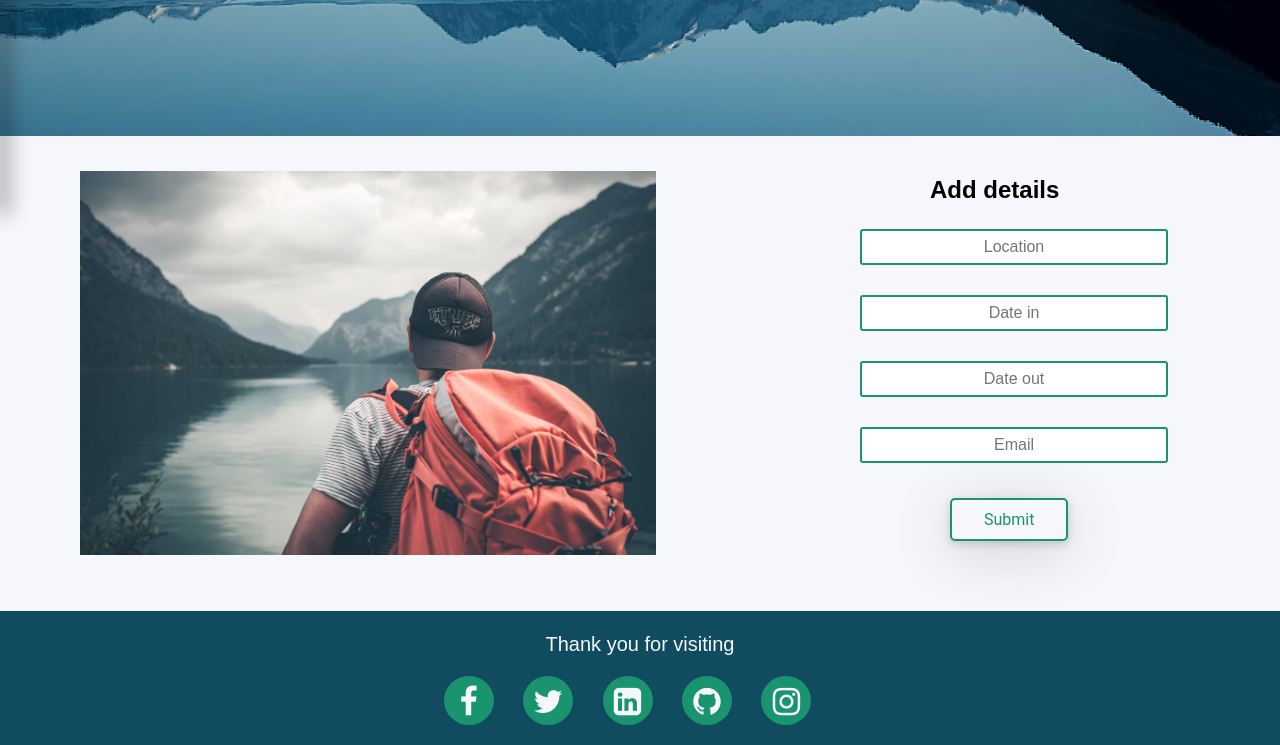
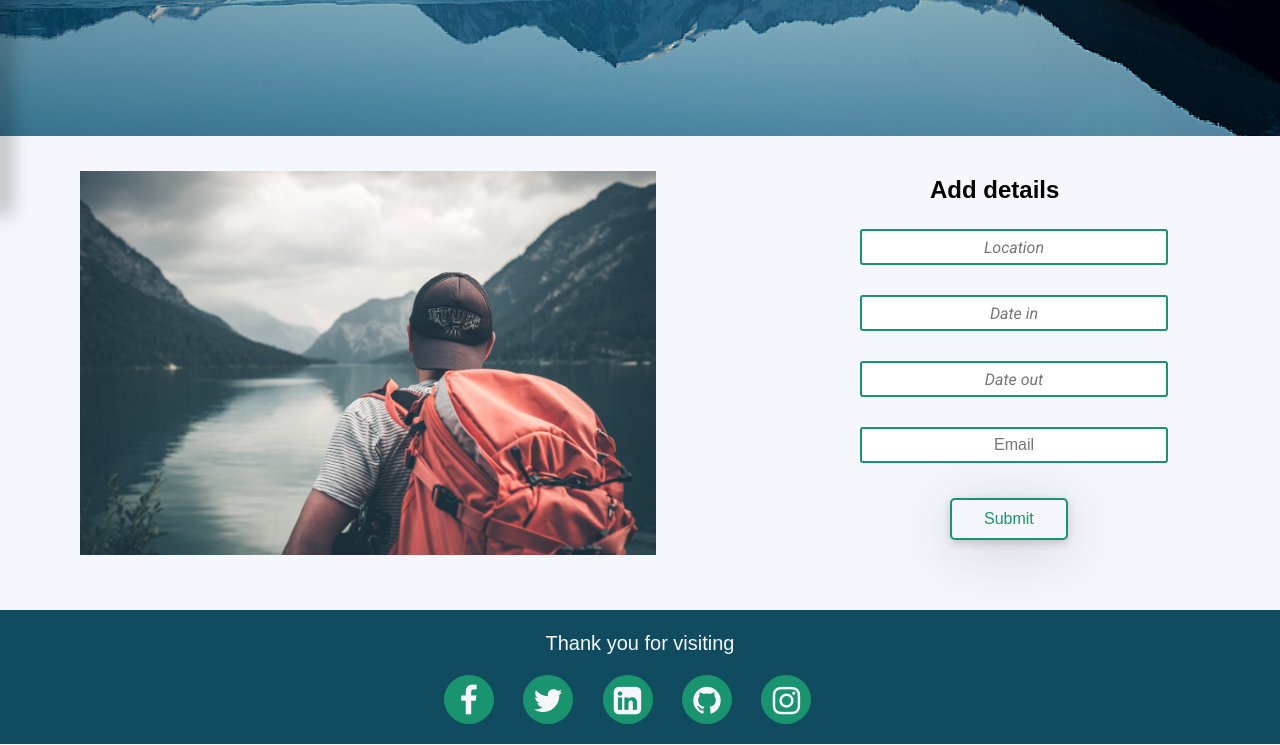
Before and after one commit to ayeshatahirme/TravelGo, a PHP site: page /main.php in a window 1280 px wide. Shown: the part 658-1403 px from the top of the page. Run offline with PHP 8.4, Linux system fonts and the light colour scheme.

Commit message:
Update made

```diff
--- a/index.php
+++ b/index.php
@@ -4,6 +4,8 @@
     <meta charset="UTF-8">
     <meta http-equiv="X-UA-Compatible" content="IE=edge">
     <meta name="viewport" content="width=device-width, initial-scale=1.0">
+    <link rel="preconnect" href="https://fonts.gstatic.com" crossorigin>
+    <link href="https://fonts.googleapis.com/css2?family=Roboto:ital@1&display=swap" rel="stylesheet">
     <link rel="stylesheet" href="stylesheet.css">
     <script src="script.js"></script>
     <title>IVION</title>
@@ -23,7 +25,8 @@
 
                 <form id="img-name" method="POST" action="main.html">
                     <input type="file" id="upload-img" name="image" accept="images/*" capture />
-                </form>
+                    </form>
+
                     <input type="text" id="fullname" placeholder="Full Name" required="">
                 </form>
             </form>
--- a/main.php
+++ b/main.php
@@ -8,26 +8,12 @@
     <!-- <link rel="stylesheet" href="stylesheet.css"> -->
     <link rel="stylesheet" href="stylesheet.css?v=<?php echo time(); ?>">
     <link rel="stylesheet" href="https://cdnjs.cloudflare.com/ajax/libs/font-awesome/4.7.0/css/font-awesome.min.css">
+    <link rel="preconnect" href="https://fonts.googleapis.com">
+    <link rel="preconnect" href="https://fonts.gstatic.com" crossorigin>
+    <link href="https://fonts.googleapis.com/css2?family=Roboto:ital@1&display=swap" rel="stylesheet">
     <script src="script.js"></script>
 
 </head>
-<script>
-    // Change text color
-    function changeTextColor() {
-        document.getElementById('change').style.color = 'blue';
-    }
-    // oninput function
-    function onInputFunction() {
-        var temp = document.getElementById('myInput').value;
-        document.getElementById('output').innerHTML = 'You are searching: ' + temp;
-    }
-
-    // Change bg on onfocus function
-    function bgChangefunction(temp) {
-        temp.style.background = "#D1E7FA"
-    }
-
-</script>
 <body>
     <!-- Second page -->
     <nav>
--- a/stylesheet.css
+++ b/stylesheet.css
@@ -47,6 +47,7 @@ body{
         margin-top: 30px;
         margin-bottom: 30px;
         font-size: 16px;
+        font-family: 'Roboto', sans-serif;
     }
     #next-btn{
         color: white;
@@ -58,7 +59,7 @@ body{
         font-size: 16px;
         border: 2px solid #1a936f;
         border-radius: 5px;
-        font-family: 'Roboto',sans-serif;
+        font-family: Arial, Helvetica, sans-serif;
         font-weight: 0;
         transition: all 0.2s;
         color: #1a936f;
@@ -79,6 +80,7 @@ body{
         margin-bottom: 15px;
         margin-left: 10px;
         font-size: 16px;
+        font-family: 'Roboto', sans-serif;
     }
     #result-fullname{
         text-align: right;
@@ -290,7 +292,7 @@ body{
         font-size: 16px;
         border: 2px solid #1a936f;
         border-radius: 5px;
-        font-family: 'Roboto',sans-serif;
+        font-family: Arial, Helvetica, sans-serif;
         font-weight: 0;
         transition: all 0.2s;
         color: #1a936f;
```
